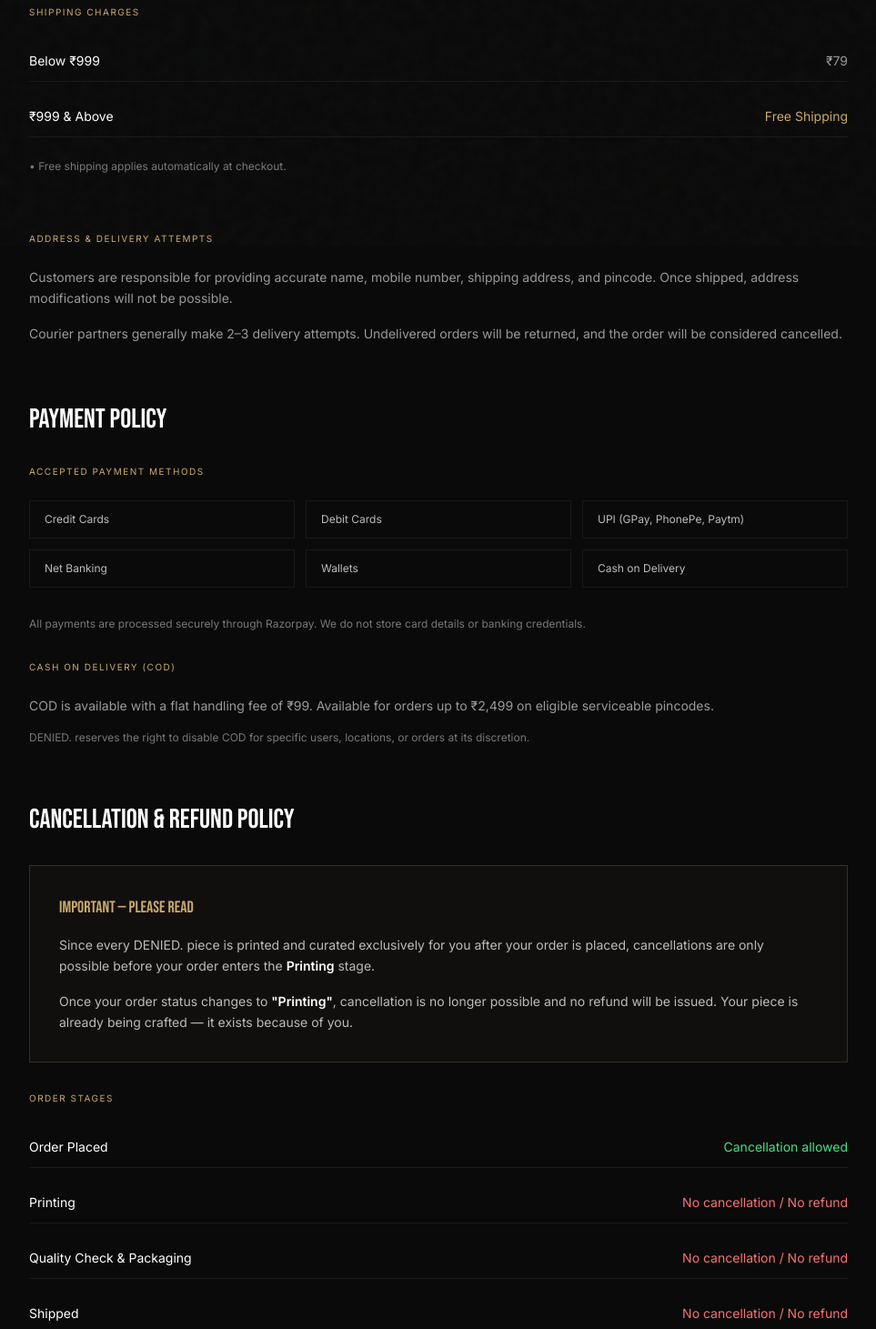
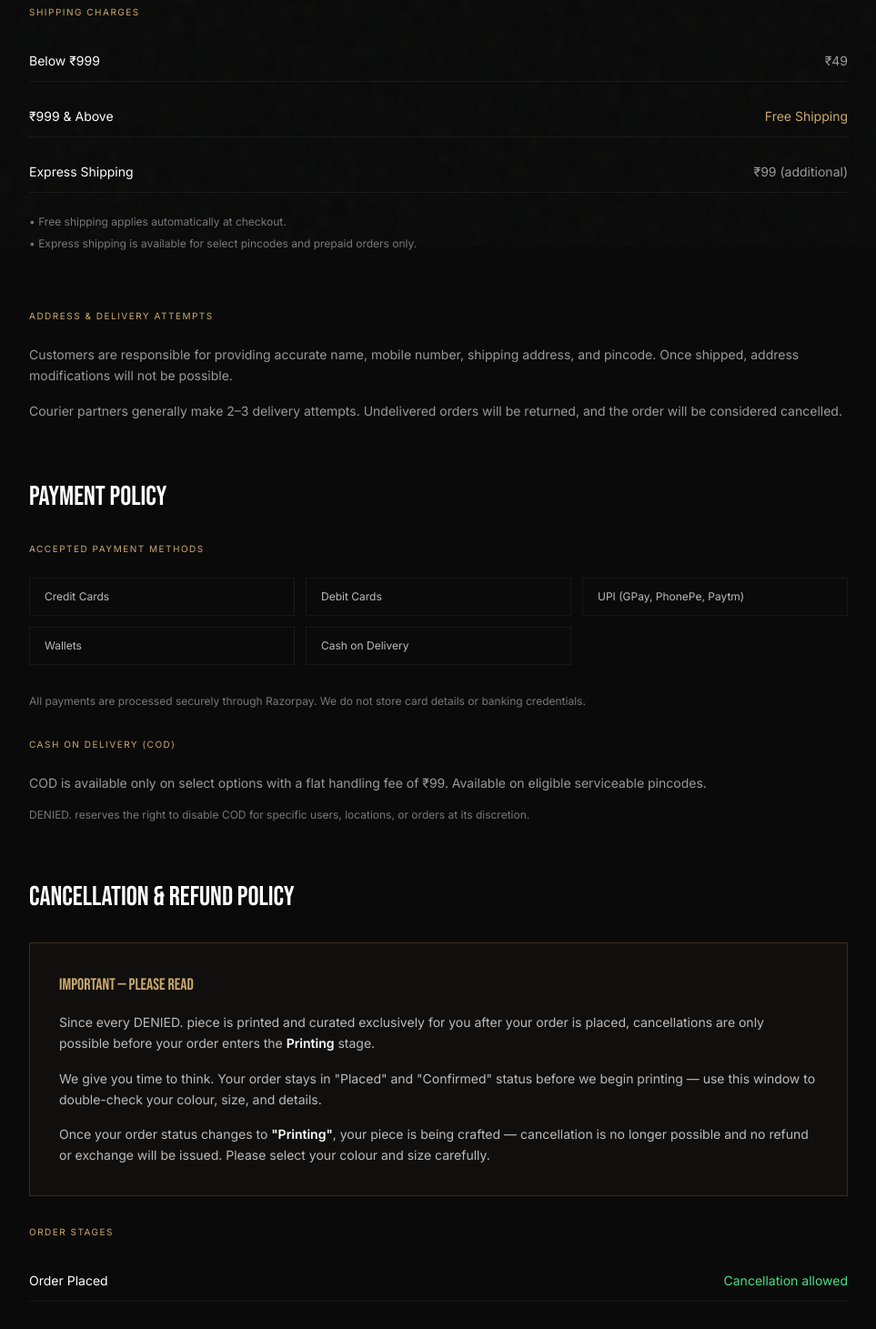
Before and after one commit to DA2793/deniedofficial, a Next.js app: page /policies in a window 1280 px wide. Shown: the part 1330-2791 px from the top of the page at 91% size, without its empty margins (158-1121 px from the left). Built offline with nearby package versions, Linux system fonts and the light colour scheme.

Commit message:
Policy corrections: shipping ₹49, express shipping, COD select only, confirmed stage, no SMS, remove date

```diff
--- a/src/app/policies/page.tsx
+++ b/src/app/policies/page.tsx
@@ -25,7 +25,7 @@ export default function PoliciesPage() {
             <div className="border border-gold/20 bg-gold/[0.03] p-8 mb-8">
               <h3 className="font-display text-xl uppercase mb-4 text-gold">Made to Order — Crafted for You</h3>
               <p className="text-gray-300 text-sm leading-relaxed mb-4">
-                Every DENIED. piece is printed and crafted only after you place your order. We do not hold ready stock. Your tee is created exclusively for you — making every piece truly one-of-one.
+                Every DENIED. piece is printed and crafted only after you place your order. We do not hold ready stock. Your order is created exclusively for you — making every piece truly one-of-one.
               </p>
               <p className="text-gray-300 text-sm leading-relaxed">
                 Once your order is placed, it goes through our curation process: printing, quality check, premium packaging, and dispatch. This is not fast fashion — it&apos;s intentional luxury.
@@ -84,14 +84,21 @@ export default function PoliciesPage() {
             <div className="space-y-4 mb-6">
               <div className="flex justify-between py-3 border-b border-white/[0.06]">
                 <span className="text-sm text-white">Below ₹999</span>
-                <span className="text-sm text-gray-400">₹79</span>
+                <span className="text-sm text-gray-400">₹49</span>
               </div>
               <div className="flex justify-between py-3 border-b border-white/[0.06]">
                 <span className="text-sm text-white">₹999 & Above</span>
                 <span className="text-sm text-gold">Free Shipping</span>
               </div>
+              <div className="flex justify-between py-3 border-b border-white/[0.06]">
+                <span className="text-sm text-white">Express Shipping</span>
+                <span className="text-sm text-gray-400">₹99 (additional)</span>
+              </div>
             </div>
-            <p className="text-gray-500 text-xs">• Free shipping applies automatically at checkout.</p>
+            <ul className="space-y-2 text-gray-500 text-xs">
+              <li>• Free shipping applies automatically at checkout.</li>
+              <li>• Express shipping is available for select pincodes and prepaid orders only.</li>
+            </ul>
           </div>
         </ScrollReveal>
 
@@ -115,7 +122,7 @@ export default function PoliciesPage() {
 
             <h3 className="text-[10px] uppercase tracking-brutal text-gold mb-6">Accepted Payment Methods</h3>
             <div className="grid grid-cols-2 md:grid-cols-3 gap-3 mb-8">
-              {["Credit Cards", "Debit Cards", "UPI (GPay, PhonePe, Paytm)", "Net Banking", "Wallets", "Cash on Delivery"].map((method) => (
+              {["Credit Cards", "Debit Cards", "UPI (GPay, PhonePe, Paytm)", "Wallets", "Cash on Delivery"].map((method) => (
                 <div key={method} className="border border-white/[0.06] px-4 py-3 text-xs text-gray-300">
                   {method}
                 </div>
@@ -127,7 +134,7 @@ export default function PoliciesPage() {
 
             <h3 className="text-[10px] uppercase tracking-brutal text-gold mb-6">Cash on Delivery (COD)</h3>
             <p className="text-gray-400 text-sm leading-relaxed mb-4">
-              COD is available with a flat handling fee of ₹99. Available for orders up to ₹2,499 on eligible serviceable pincodes.
+              COD is available only on select options with a flat handling fee of ₹99. Available on eligible serviceable pincodes.
             </p>
             <p className="text-gray-500 text-xs">
               DENIED. reserves the right to disable COD for specific users, locations, or orders at its discretion.
@@ -145,8 +152,11 @@ export default function PoliciesPage() {
               <p className="text-gray-300 text-sm leading-relaxed mb-4">
                 Since every DENIED. piece is printed and curated exclusively for you after your order is placed, cancellations are only possible before your order enters the <strong className="text-white">Printing</strong> stage.
               </p>
+              <p className="text-gray-300 text-sm leading-relaxed mb-4">
+                We give you time to think. Your order stays in &quot;Placed&quot; and &quot;Confirmed&quot; status before we begin printing — use this window to double-check your colour, size, and details.
+              </p>
               <p className="text-gray-300 text-sm leading-relaxed">
-                Once your order status changes to <strong className="text-white">&quot;Printing&quot;</strong>, cancellation is no longer possible and no refund will be issued. Your piece is already being crafted — it exists because of you.
+                Once your order status changes to <strong className="text-white">&quot;Printing&quot;</strong>, your piece is being crafted — cancellation is no longer possible and no refund or exchange will be issued. Please select your colour and size carefully.
               </p>
             </div>
 
@@ -154,6 +164,10 @@ export default function PoliciesPage() {
             <div className="space-y-4 mb-8">
               <div className="flex justify-between py-3 border-b border-white/[0.06]">
                 <span className="text-sm text-white">Order Placed</span>
+                <span className="text-sm text-green-400">Cancellation allowed</span>
+              </div>
+              <div className="flex justify-between py-3 border-b border-white/[0.06]">
+                <span className="text-sm text-white">Confirmed</span>
                 <span className="text-sm text-green-400">Cancellation allowed</span>
               </div>
               <div className="flex justify-between py-3 border-b border-white/[0.06]">
@@ -182,7 +196,7 @@ export default function PoliciesPage() {
               Due to the made-to-order nature of our products, we do not accept returns, exchanges, or replacements once the order has been delivered. All sales are final after the Printing stage begins.
             </p>
             <p className="text-gray-400 text-sm leading-relaxed">
-              We encourage customers to review product details, images, size charts, and descriptions carefully before placing an order.
+              We encourage customers to review product details, images, size charts, and descriptions carefully before placing an order. Select your colour and size with care — once printed, your piece cannot be returned or exchanged.
             </p>
           </div>
         </ScrollReveal>
@@ -205,8 +219,8 @@ export default function PoliciesPage() {
                 <span className="text-sm text-gray-400">7–10 business days</span>
               </div>
               <div className="flex justify-between py-3 border-b border-white/[0.06]">
-                <span className="text-sm text-white">Net Banking / Wallets</span>
-                <span className="text-sm text-gray-400">3–7 business days</span>
+                <span className="text-sm text-white">Wallets</span>
+                <span className="text-sm text-gray-400">1–3 business days</span>
               </div>
             </div>
             <p className="text-gray-500 text-xs">
@@ -220,7 +234,7 @@ export default function PoliciesPage() {
           <div className="mb-16">
             <h2 className="font-display text-3xl uppercase mb-8">Order Tracking</h2>
             <p className="text-gray-400 text-sm leading-relaxed mb-4">
-              Once your order is dispatched, you will receive a shipping confirmation with a live tracking link via email and SMS.
+              Once your order is dispatched, you will receive a shipping confirmation with a live tracking link via email.
             </p>
             <p className="text-gray-400 text-sm leading-relaxed">
               If you do not receive tracking details within 48 hours of your order entering the &quot;Shipped&quot; stage, please contact our support team.
@@ -274,7 +288,7 @@ export default function PoliciesPage() {
         <ScrollReveal delay={0.1}>
           <div className="border-t border-white/[0.06] pt-8">
             <p className="text-gray-600 text-xs">
-              Last updated: May 2026. DENIED. reserves the right to modify these policies at any time without prior notice.
+              DENIED. reserves the right to modify these policies at any time without prior notice.
             </p>
           </div>
         </ScrollReveal>
```
